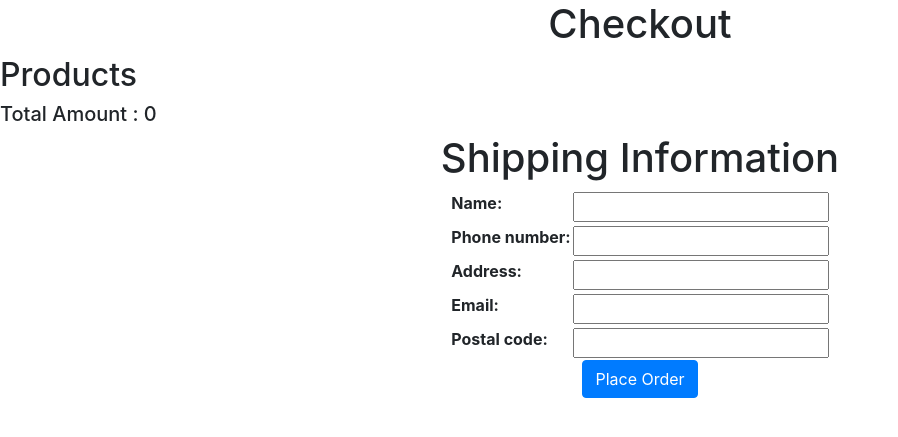
After one commit to Hammad-1/Ecommerce, a Django app: page /product/checkout/ in a window 1280 px wide. The commit adds this page. Shown: the top 437 px of the page, without its empty margins (0-898 px from the left). Run offline with Django 3.2, Linux system fonts and the light colour scheme; data comes from the database, SQL or seed files in the repository; both versions use the stored data as it was after the commit.

Commit message:
new files

```diff
--- a/product/admin.py
+++ b/product/admin.py
@@ -18,7 +18,7 @@ admin.site.register(Product, ProductAdmin)
 
 class OrdersAdmin(admin.ModelAdmin):
 
-    list_display = ('id', 'cart')
+    list_display = ('id', 'cart', 'name', 'phone_number', 'email', 'address', 'postal_code')
 
 
 admin.site.register(Order, OrdersAdmin)
--- /dev/null
+++ b/product/forms.py
@@ -0,0 +1,9 @@
+from django import forms
+
+class Detail(forms.Form):
+
+    name = forms.CharField(max_length=64)
+    phone_number = forms.IntegerField()
+    address = forms.CharField(max_length=128)
+    email = forms.EmailField()
+    postal_code = forms.IntegerField()
--- a/product/models.py
+++ b/product/models.py
@@ -21,3 +21,8 @@ class CartItem(models.Model):
 
 class Order(models.Model):
     cart = models.OneToOneField(Cart, on_delete=models.CASCADE)
+    name = models.CharField(max_length=64, default='name')
+    phone_number = models.IntegerField(default=1)
+    address = models.CharField(max_length=128, default='adress')
+    email = models.EmailField(default='email@gail.com')
+    postal_code = models.IntegerField(default=1)
--- a/product/templates/display_cart.html
+++ b/product/templates/display_cart.html
@@ -18,7 +18,10 @@
         </div>
     </div>
     {% endfor %}
+
 </div>
 
-
+<!--<a href="{% url 'checkout' %}" ><button style="font-family:arial; font-size:20px; width:120px; height:40px;-->
+<!--margin-top:20px; ; border: 1px solid 3498db; background: #2093c3; border-radius:5px;"> Checkout </button></a>-->
+<a href = "{% url 'checkout' %}"><button  style="margin-top:15px" class="btn btn-primary">Checkout</button></a>
 {% endblock %}
--- /dev/null
+++ b/product/templates/product/checkout.html
@@ -0,0 +1,30 @@
+{% extends 'base.html' %}
+{% load static %}
+{% block content %}
+<h1 align="center">Checkout</h1>
+<div>
+<h2>Products</h2>
+    {% for items in items %}
+    <table border="1" width="80%" align="center">
+        <tr><td>{{items.product.name}}</td><td>{{items.product.price}}Rs</td></tr>
+    {% endfor %}
+    </table>
+
+    <h5>Total Amount : {{total}}</h5>
+</div>
+
+
+
+<div align="center" style="padding:5;">
+    <h1 >Shipping Information</h1>
+<form  method="POST" >
+    {% csrf_token %}
+    <table>
+        {{form}}
+
+    </table>
+<input type="submit" class="btn btn-primary" value="Place Order">
+</form>
+</div>
+
+{% endblock %}
--- /dev/null
+++ b/product/templates/product/order_placed.html
@@ -0,0 +1 @@
+<h1>Order Placed Successfully</h1>
--- a/product/urls.py
+++ b/product/urls.py
@@ -2,6 +2,7 @@ from django.urls import path
 from . import views
 
 urlpatterns = [
-    path('', views.product),
-    path('show_cart/', views.show_cart),
+    path('', views.product, name='product'),
+    path('show_cart/', views.show_cart, name='showcart'),
+    path('checkout/', views.checkout, name='checkout')
 ]
--- a/product/views.py
+++ b/product/views.py
@@ -1,8 +1,7 @@
-from django.shortcuts import render
-
 
 from django.shortcuts import render
 from .models import Product, CartItem, Cart, Order
+from .forms import Detail
 
 
 def get_cart(request):
@@ -35,3 +34,27 @@ def show_cart(request):
     cart_id = request.session.get('cart_id')
     cart_items = CartItem.objects.filter(cart=cart_id)
     return render(request, 'display_cart.html', {'cart_item': cart_items})
+
+
+def checkout(request):
+    cart_id = request.session.get('cart_id')
+    cart_items = CartItem.objects.filter(cart=cart_id)
+    if request.method == 'POST':
+        form = Detail(request.POST)
+        name = request.POST['name']
+        phone_number = request.POST['phone_number']
+        email = request.POST['email']
+        address = request.POST['address']
+        postal_code = request.POST['postal_code']
+        details = Order(
+            cart_id=cart_id, name=name, phone_number=phone_number, email=email, address=address, postal_code=postal_code)
+        details.save()
+        return render(request, 'product/order_placed.html')
+
+    else:
+        form = Detail()
+        total = int()
+        for price in cart_items:
+            total += price.product.price
+
+        return render(request, 'product/checkout.html', {'form': form, 'items': cart_items, 'total': total})
```
Also changed, not shown: product/templates/product/product.html (+9 -0 lines), db.sqlite3, product/migrations/0002_auto_20201203_1856.py (added), product/static/images/cart.jpg (added).
